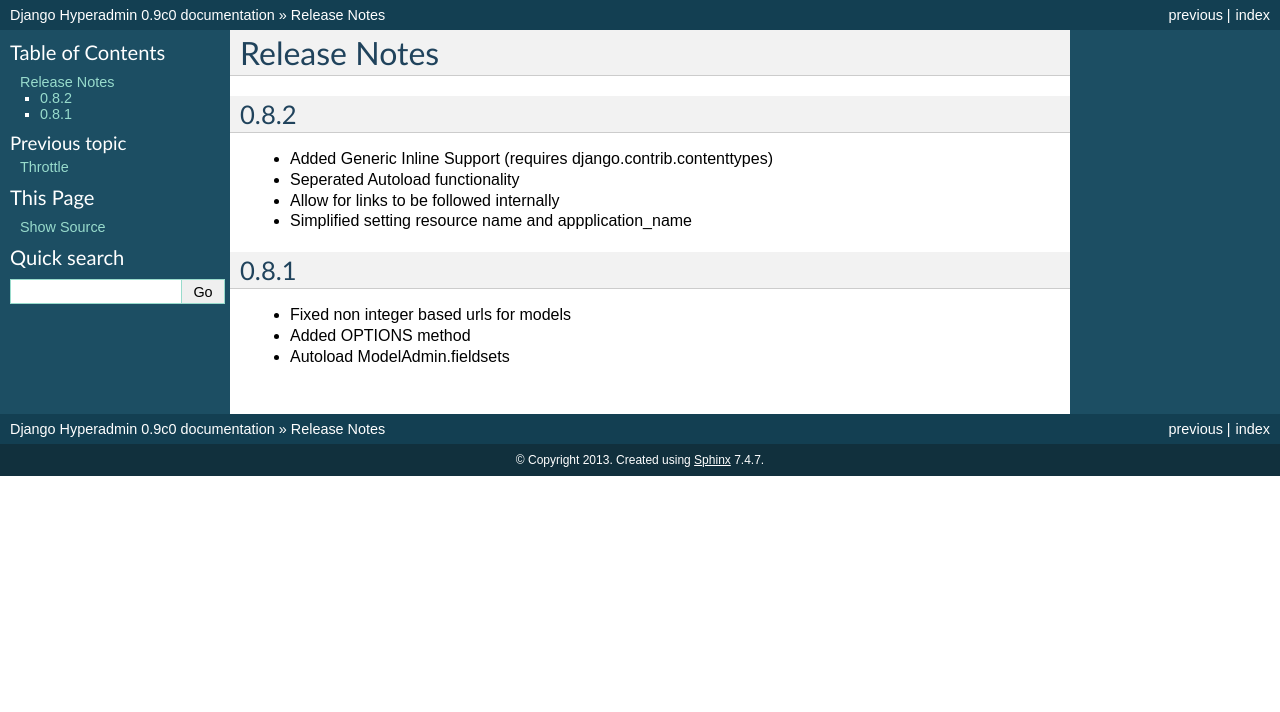
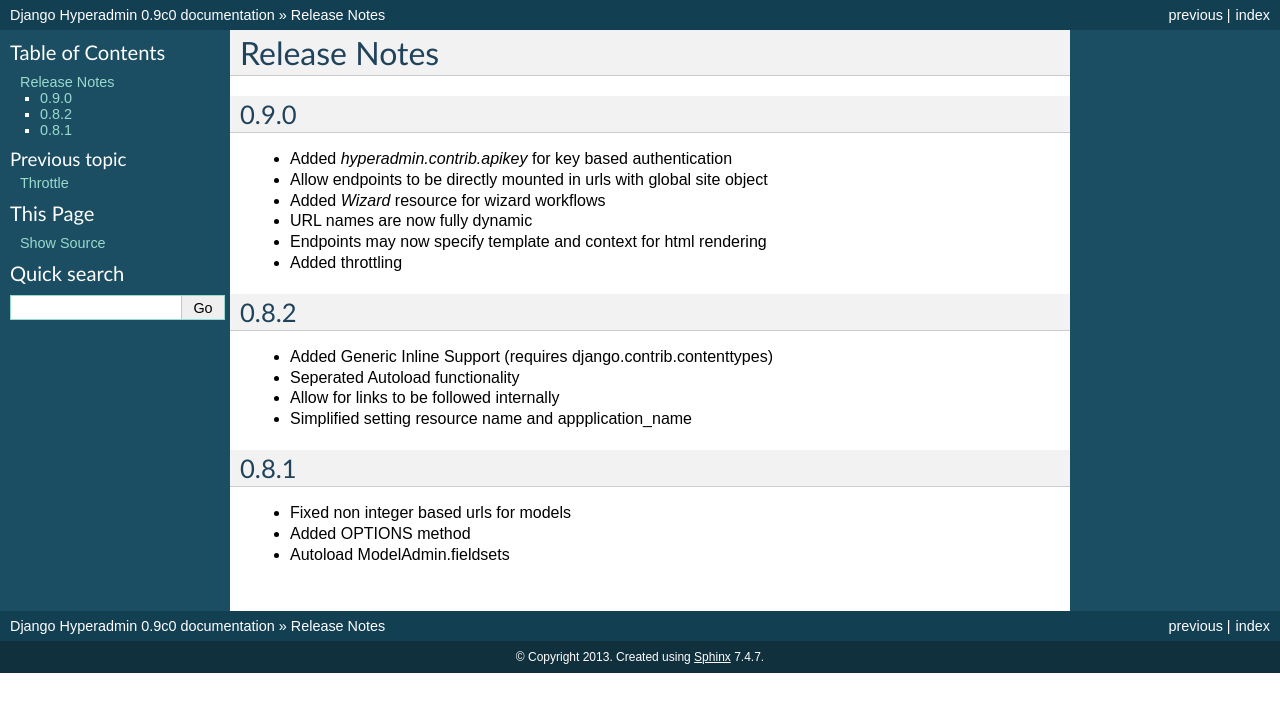
Before and after one commit to zbyte64/django-hyperadmin, a Sphinx documentation site: the page built from docs/source/release_notes.rst, in a window 1280 px wide. Shown: the top 712 px of the page. Built offline with Sphinx 7.4.7, drawn with Linux system fonts in a browser that asks for light colours.

Commit message:
update release notes

```diff
--- a/docs/source/release_notes.rst
+++ b/docs/source/release_notes.rst
@@ -1,6 +1,16 @@
 =============
 Release Notes
 =============
+
+0.9.0
+=====
+
+* Added `hyperadmin.contrib.apikey` for key based authentication
+* Allow endpoints to be directly mounted in urls with global site object
+* Added `Wizard` resource for wizard workflows
+* URL names are now fully dynamic
+* Endpoints may now specify template and context for html rendering
+* Added throttling
 
 
 0.8.2
```
